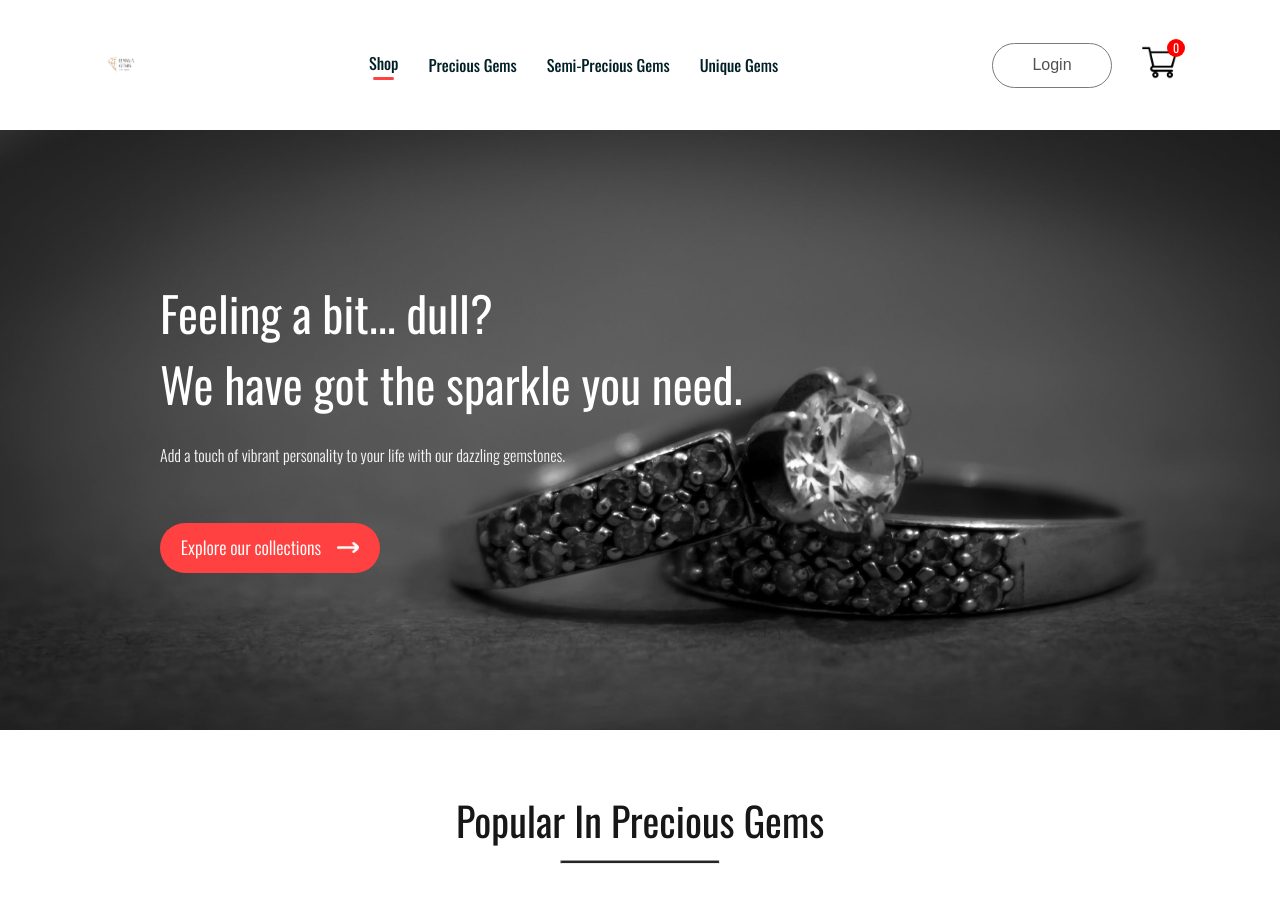
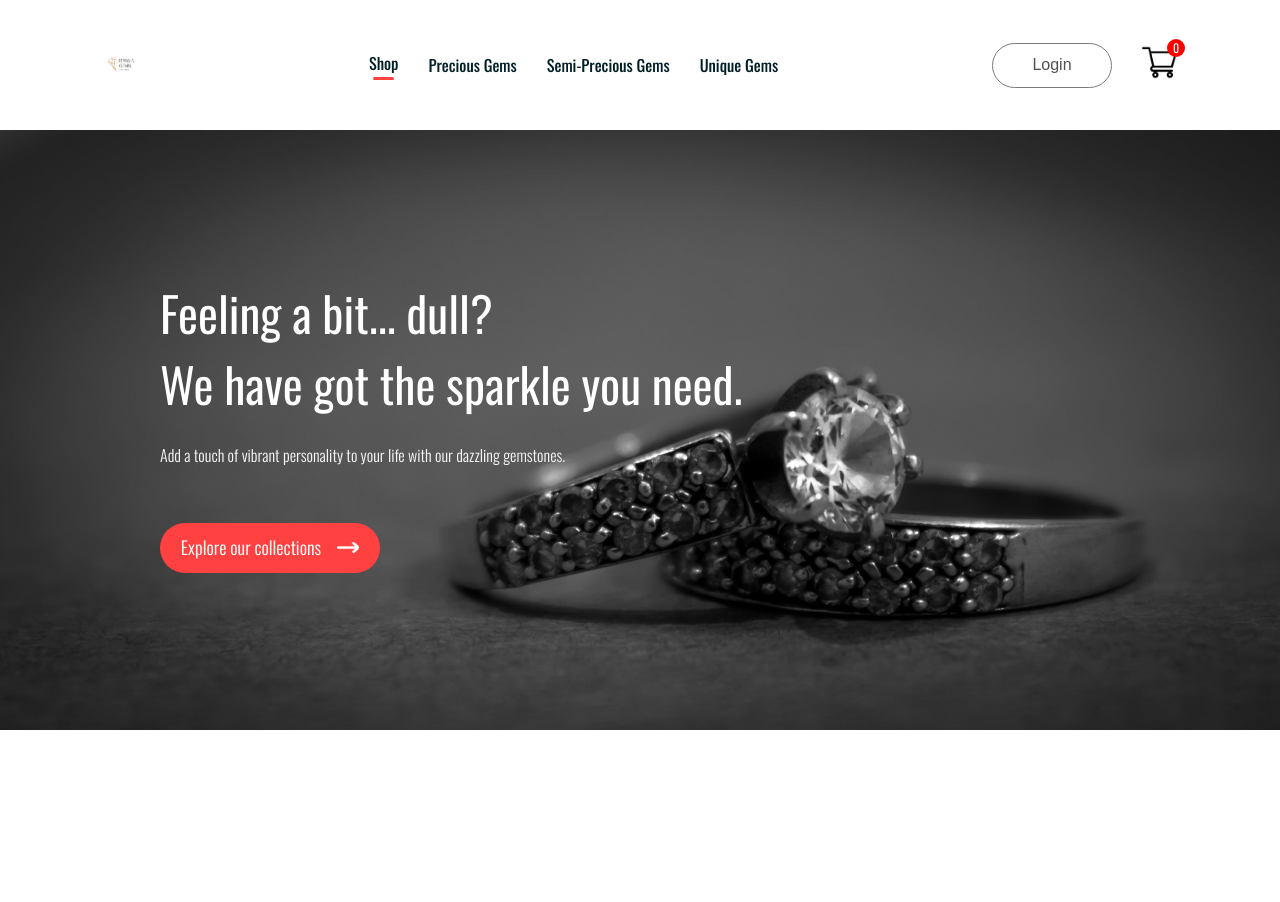
Before and after one commit to Samhan-6/gemsite, a React (Vite) app in the folder gemsite/: page / in a window 1280 px wide. Shown: the top 902 px of the page. After the commit the page ends 800 px from the top, so only its background shows below. Built offline with nearby package versions, Linux system fonts and the light colour scheme; no server answers.

Commit message:
update our index.css

```diff
--- a/gemsite/src/index.css
+++ b/gemsite/src/index.css
@@ -4,7 +4,9 @@
   box-sizing: border-box;
 }
 
+html,
 body {
-  margin: 0;
+  height: 100%;
+  overflow-x: hidden;
   font-family: 'Oswald', sans-serif;
 }
```
